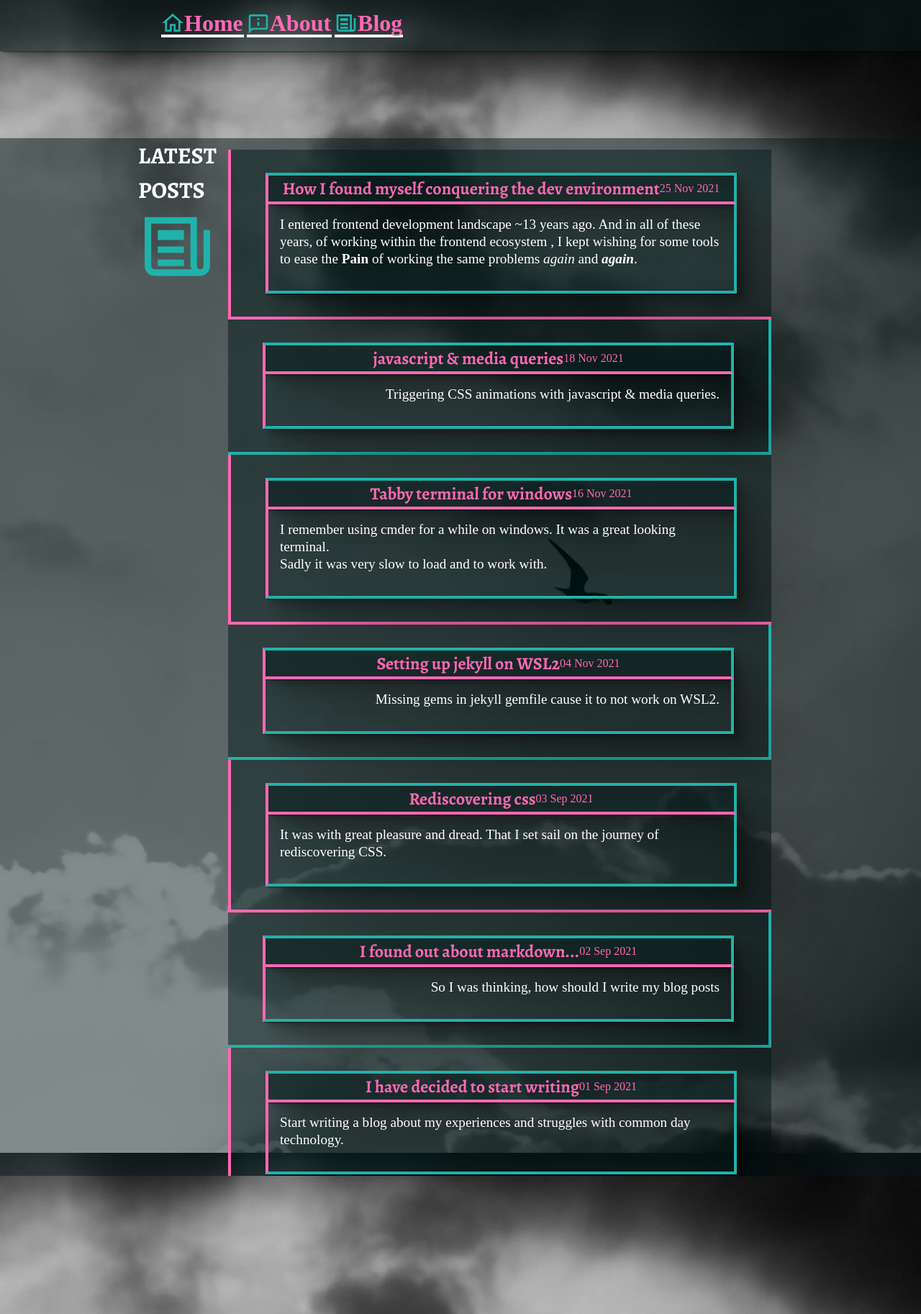
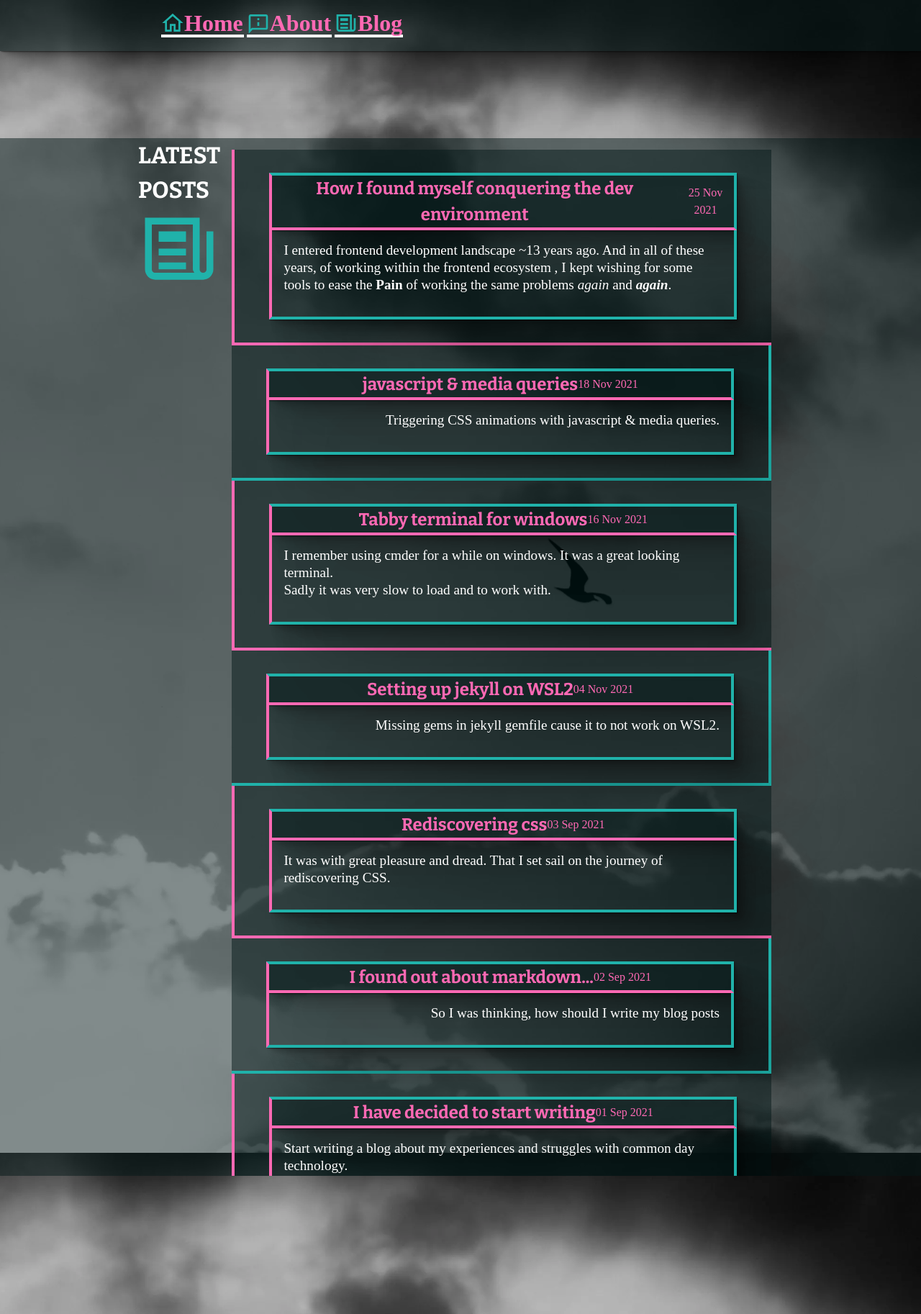
Before and after one commit to halfh/old.halfh, a Jekyll site: the page built from blog.html, in a window 1280 px wide. Shown: the whole page at 72% size. Built offline with Jekyll 4.4.1, drawn with Linux system fonts in a browser that asks for light colours; some web fonts are replaced.

Commit message:
looking for fonts for text & headings

```diff
--- a/_layouts/default.html
+++ b/_layouts/default.html
@@ -8,7 +8,8 @@
     <link rel="stylesheet" href="/assets/css/styles.css">
     <link rel="stylesheet" href="/assets/css/monokai.css">
     <link rel="icon" type="image/png" sizes="16x16" href="/favicon-16x16.png">
-
+    <meta http-equiv="X-UA-Compatible" content="IE=edge">
+    <meta name="viewport" content="width=device-width, initial-scale=1.0">
     <script src="/assets/js/hover.js"></script>
 </head>
 <body onload="changeMediaQ()">
--- a/_sass/main.scss
+++ b/_sass/main.scss
@@ -7,9 +7,23 @@ $wg: rgba(255, 255, 255, 0.2);
 $bgo: rgba(32, 178, 170, 0.5);
 
 @import url("https://fonts.googleapis.com/css2?family=Alegreya:wght@400;700&display=swap");
-
+@import url("https://fonts.googleapis.com/css2?family=Gruppo&display=swap");
+@import url("https://fonts.googleapis.com/css2?family=Share:wght@400;700&display=swap");
+@import url("https://fonts.googleapis.com/css2?family=Big+Shoulders+Display:wght@100;400;700&display=swap");
+@import url("https://fonts.googleapis.com/css2?family=Bitter:ital,wght@0,400;0,700;0,900;1,800&display=swap");
 :root {
-    --ff-heading: "Alegreya", serif;
+    --clr-link: radial-gradient(
+        circle,
+        rgba(179, 50, 156, 1) 50%,
+        rgba(32, 178, 170, 1) 100%
+    );
+    // --ff-heading: "Alegreya", serif;
+    // --ff-heading: "Big Shoulders Display", cursive;
+    --ff-heading: "Bitter", serif;
+    // --ff-text: "Gruppo", cursive;
+    --ff-text: "Share", cursive;
+    --ff-default: system-ui, -apple-system, BlinkMacSystemFont,
+        ".SFNSText-Regular", sans-serif;
     --shadow-color: 0deg 0% 0%;
     --shadow-elevation-low: 1px 1px 1.1px hsl(var(--shadow-color) / 0.31),
         1.5px 1.5px 1.6px -2.5px hsl(var(--shadow-color) / 0.21),
@@ -156,6 +170,7 @@ nav {
     }
     p {
         font-size: 1.2rem;
+        font-family: var(--ff-text);
     }
     article {
         padding: 2rem;
@@ -226,6 +241,8 @@ nav {
         ul {
             margin-bottom: 1rem;
             li {
+                font-family: var(--ff-text);
+
                 font-size: 1.2rem;
                 line-height: 1.1rem;
                 list-style-position: inside;
```
Also changed, not shown: 5 other files.
